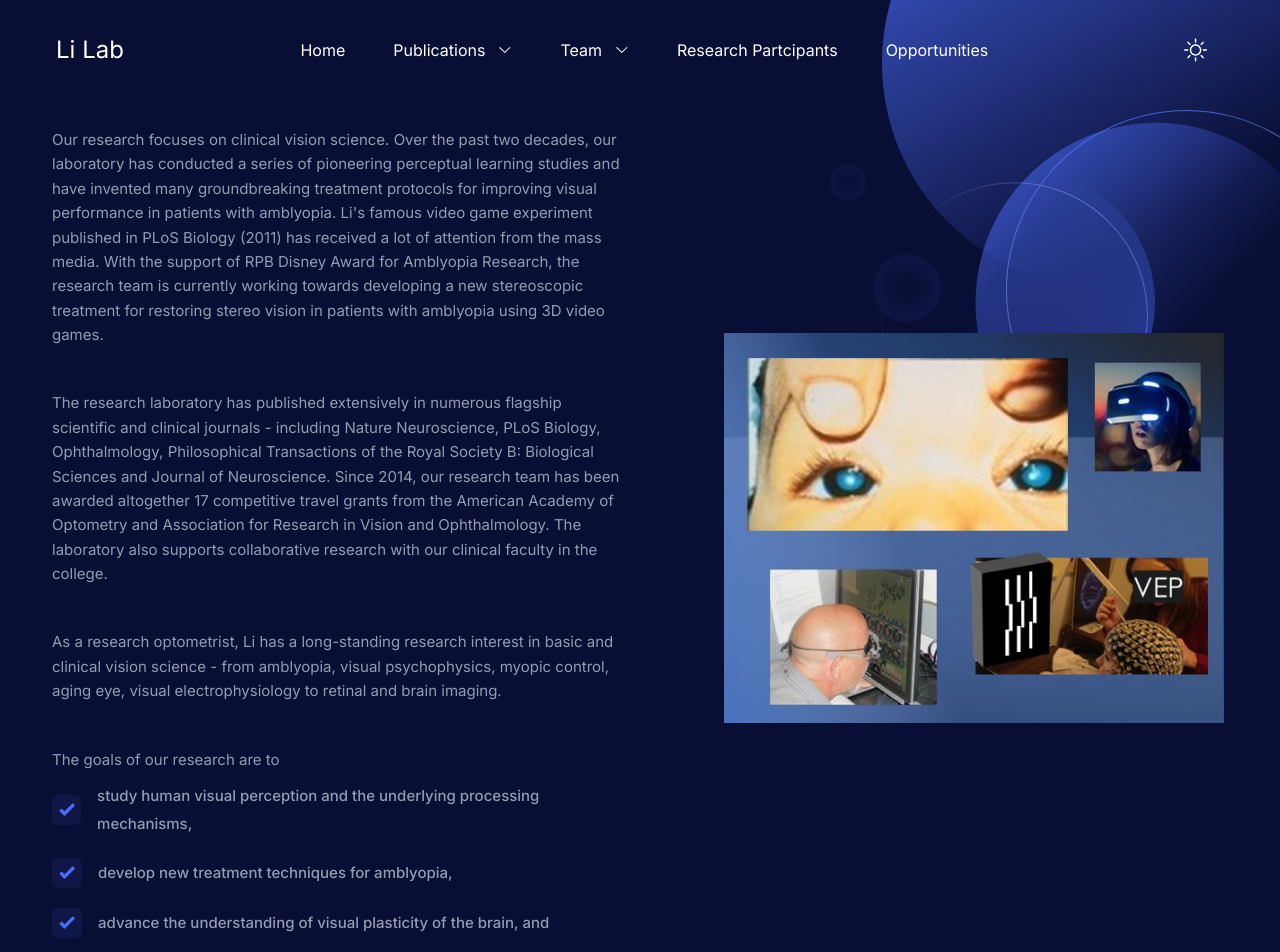
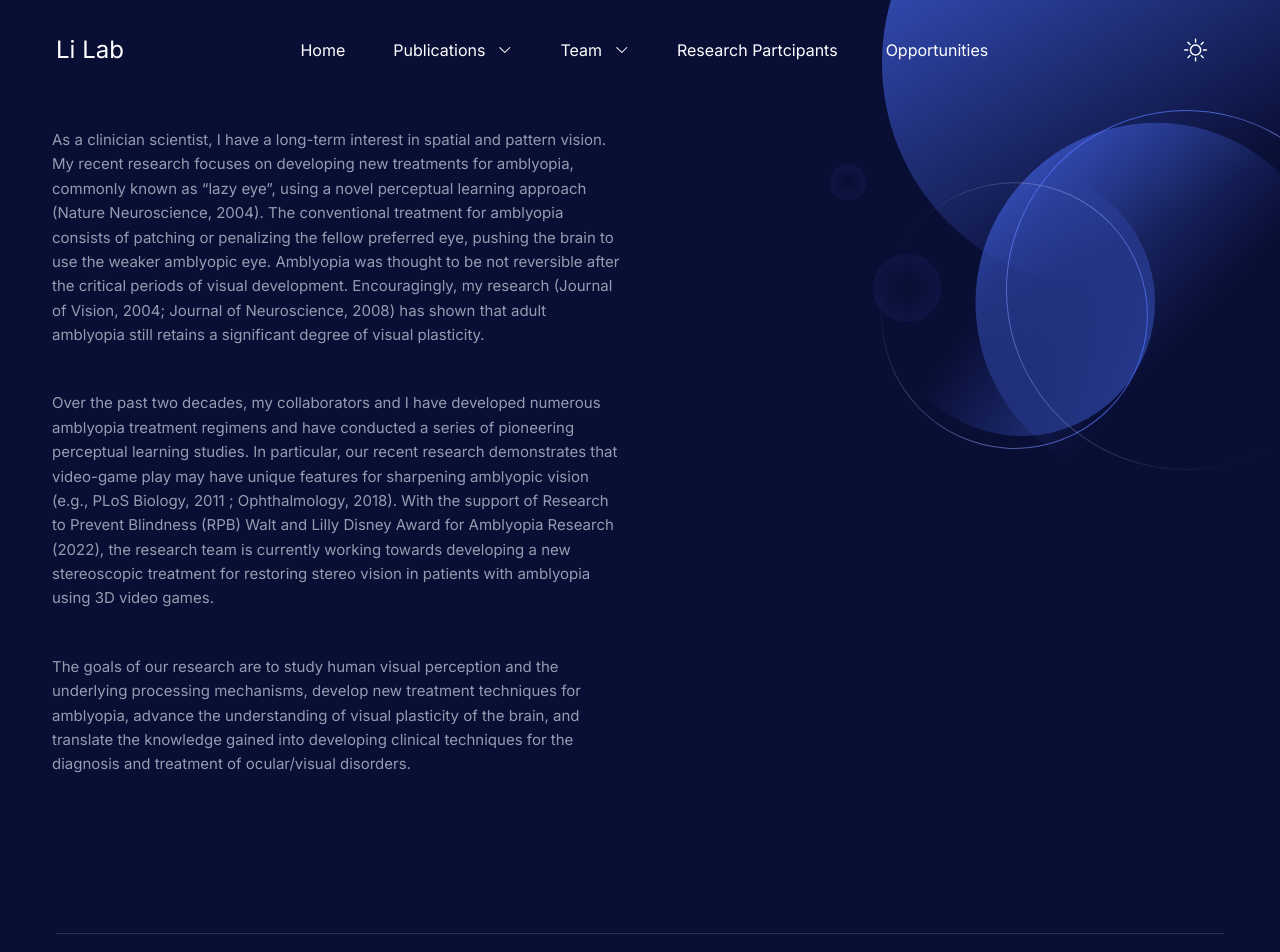
Before and after one commit to orogerli/RogerLabWebsite, a Next.js app: page / in a window 1280 px wide. Shown: the top 952 px of the page. Built offline with nearby package versions, Linux system fonts and the light colour scheme.

Commit message:
Update AboutSectionThree.tsx

```diff
--- a/components/About/AboutSectionThree.tsx
+++ b/components/About/AboutSectionThree.tsx
@@ -25,55 +25,25 @@ const AboutSectionThree = () => {
             <div className="w-full px-3 lg:w-1/2">
               <SectionTitle
                 title=""
-                paragraph="Our research focuses on clinical vision science. Over the past two decades, our laboratory has conducted a series of pioneering perceptual learning studies and have invented many groundbreaking treatment protocols for improving visual performance in patients with amblyopia. Li's famous video game experiment published in PLoS Biology (2011) has received a lot of attention from the mass media. With the support of RPB Disney Award for Amblyopia Research, the research team is currently working towards developing a new stereoscopic treatment for restoring stereo vision in patients with amblyopia using 3D video games. "
+                paragraph="As a clinician scientist, I have a long-term interest in spatial and pattern vision. My recent research focuses on developing new treatments for amblyopia, commonly known as “lazy eye”, using a novel perceptual learning approach (Nature Neuroscience, 2004). The conventional treatment for amblyopia consists of patching or penalizing the fellow preferred eye, pushing the brain to use the weaker amblyopic eye. Amblyopia was thought to be not reversible after the critical periods of visual development. Encouragingly, my research (Journal of Vision, 2004; Journal of Neuroscience, 2008) has shown that adult amblyopia still retains a significant degree of visual plasticity."
                 mb="44px"
               />
               <SectionTitle
                 title=""
-                paragraph="The research laboratory has published extensively in numerous flagship scientific and clinical journals - including Nature Neuroscience, PLoS Biology, Ophthalmology, Philosophical Transactions of the Royal Society B: Biological Sciences and Journal of Neuroscience. Since 2014, our research team has been awarded altogether 17 competitive travel grants from the American Academy of Optometry and Association for Research in Vision and Ophthalmology. The laboratory also supports collaborative research with our clinical faculty in the college."
+                paragraph="Over the past two decades, my collaborators and I have developed numerous amblyopia treatment regimens and have conducted a series of pioneering perceptual learning studies. In particular, our recent research demonstrates that video-game play may have unique features for sharpening amblyopic vision (e.g., PLoS Biology, 2011 ; Ophthalmology, 2018). With the support of Research to Prevent Blindness (RPB) Walt and Lilly Disney Award for Amblyopia Research (2022), the research team is currently working towards developing a new stereoscopic treatment for restoring stereo vision in patients with amblyopia using 3D video games."
                 mb="44px"
               />
               <SectionTitle
                 title=""
-                paragraph="As a research optometrist, Li has a long-standing research interest in basic and clinical vision science - from amblyopia, visual psychophysics, myopic control, aging eye, visual electrophysiology to retinal and brain imaging. "
+                paragraph="The goals of our research are to study human visual perception and the underlying processing mechanisms, develop new treatment techniques for amblyopia, advance the understanding of visual plasticity of the brain, and translate the knowledge gained into developing clinical techniques for the diagnosis and treatment of ocular/visual disorders."
                 mb="44px"
               />
-              <SectionTitle
-                title=""
-                paragraph="The goals of our research are to "
-                mb="10px"
-              />
 
-              <div
-                className="wow fadeInUp mb-12 max-w-[570px] lg:mb-0"
-                data-wow-delay=".15s"
-              >
-                <div className="mx-[-12px] flex flex-wrap">
-                  <div className="w-full px-3 sm:w-1/2 lg:w-full">
-                    <List text="study human visual perception and the underlying processing mechanisms,"  />
-                    <List text="develop new treatment techniques for amblyopia, " />
-                    <List text="advance the understanding of visual plasticity of the brain, and " />
-                    <List text="translate the knowledge gained into developing clinical techniques for the diagnosis and treatment of ocular/visual disorders."/>
-                  </div>
-                </div>
-              </div>
+
+
             </div>
 
-            <div className="w-full px-4 lg:w-1/2">
-              <div
-                className="wow fadeInUp relative mx-auto aspect-[25/24] max-w-[500px] lg:mr-0"
-                data-wow-delay=".2s"
-              >
-                <Image
-                  src="/images/about/about4.JPG"
-                  alt="about-image"
-                  width={500} // Replace widthValue with the actual width of your image
-                  height={500} // Replace heightValue with the actual height of your image
-                  className="mx-auto max-w-full lg:mr-0"
-                />
 
-              </div>
-            </div>
           </div>
         </div>
       </div>
```
